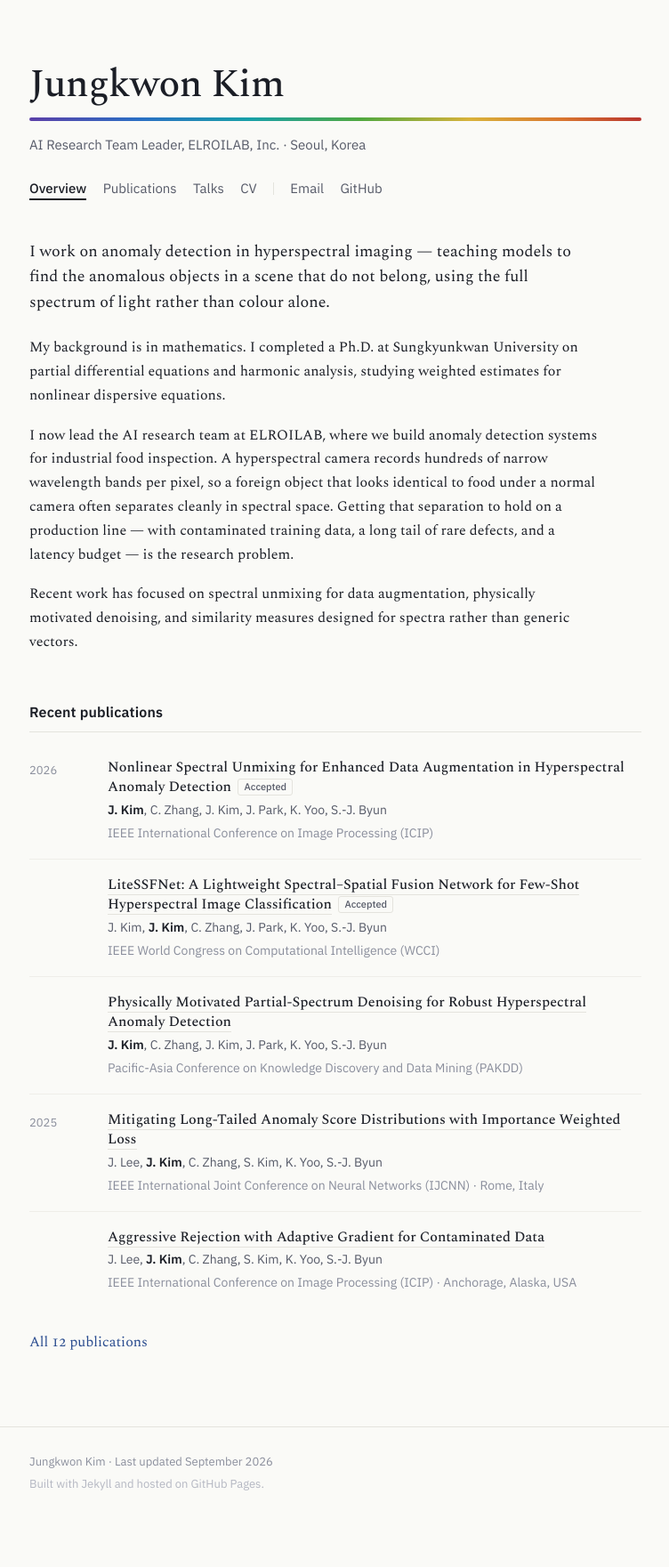
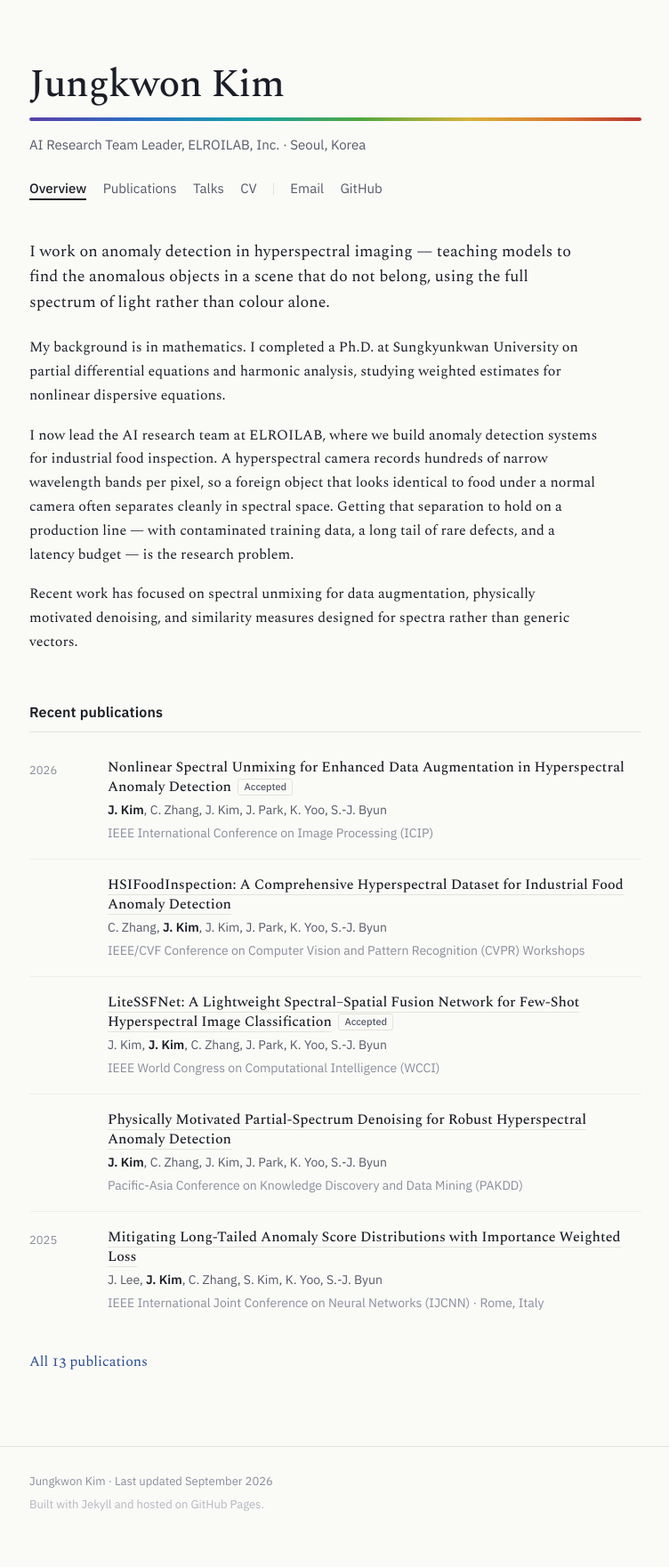
Before and after one commit to jkkim809/jkkim809.github.io, a Jekyll site: the page built from index.html, in a window 1280 px wide. Shown: the whole page at 89% size, without its empty margins (263-1015 px from the left). Built offline with Jekyll 4.4.1, drawn with Linux system fonts in a browser that asks for light colours; before the commit the page ends 1738 px from its top, so only the background shows below that.

Commit message:
Add CVPR workshop paper

```diff
--- a/_data/publications.yml
+++ b/_data/publications.yml
@@ -10,6 +10,13 @@
   year: 2026
   type: conference
   status: Accepted
+
+- title: "HSIFoodInspection: A Comprehensive Hyperspectral Dataset for Industrial Food Anomaly Detection"
+  authors: "C. Zhang, <strong>J. Kim</strong>, J. Kim, J. Park, K. Yoo, S.-J. Byun"
+  venue: "IEEE/CVF Conference on Computer Vision and Pattern Recognition (CVPR) Workshops"
+  year: 2026
+  type: conference
+  url: "https://openaccess.thecvf.com/content/CVPR2026W/MTF/html/Zhang_HSIFoodInspection_A_Comprehensive_Hyperspectral_Dataset_for_Industrial_Food_Anomaly_Detection_CVPRW_2026_paper.html"
 
 - title: "LiteSSFNet: A Lightweight Spectral–Spatial Fusion Network for Few-Shot Hyperspectral Image Classification"
   authors: "J. Kim, <strong>J. Kim</strong>, C. Zhang, J. Park, K. Yoo, S.-J. Byun"
```
